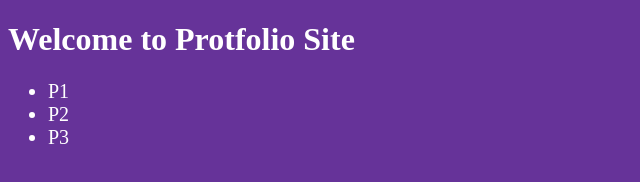
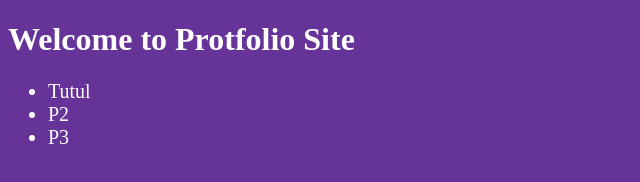
Before and after one commit to jstutul/protfolio, a plain HTML site: page index.html in a window 1280 px wide. Shown: the full height of the page, 0-640 px from the left. Drawn offline with Linux system fonts and the light colour scheme.

Commit message:
added link to home page

```diff
--- a/index.html
+++ b/index.html
@@ -10,7 +10,7 @@
 <body>
     <h1>Welcome to Protfolio Site</h1>
     <ul>
-        <li><a href="">P1</a></li>
+        <li><a href="tutul.html">Tutul</a></li>
         <li><a href="">P2</a></li>
         <li><a href="">P3</a></li>
     </ul>
```
